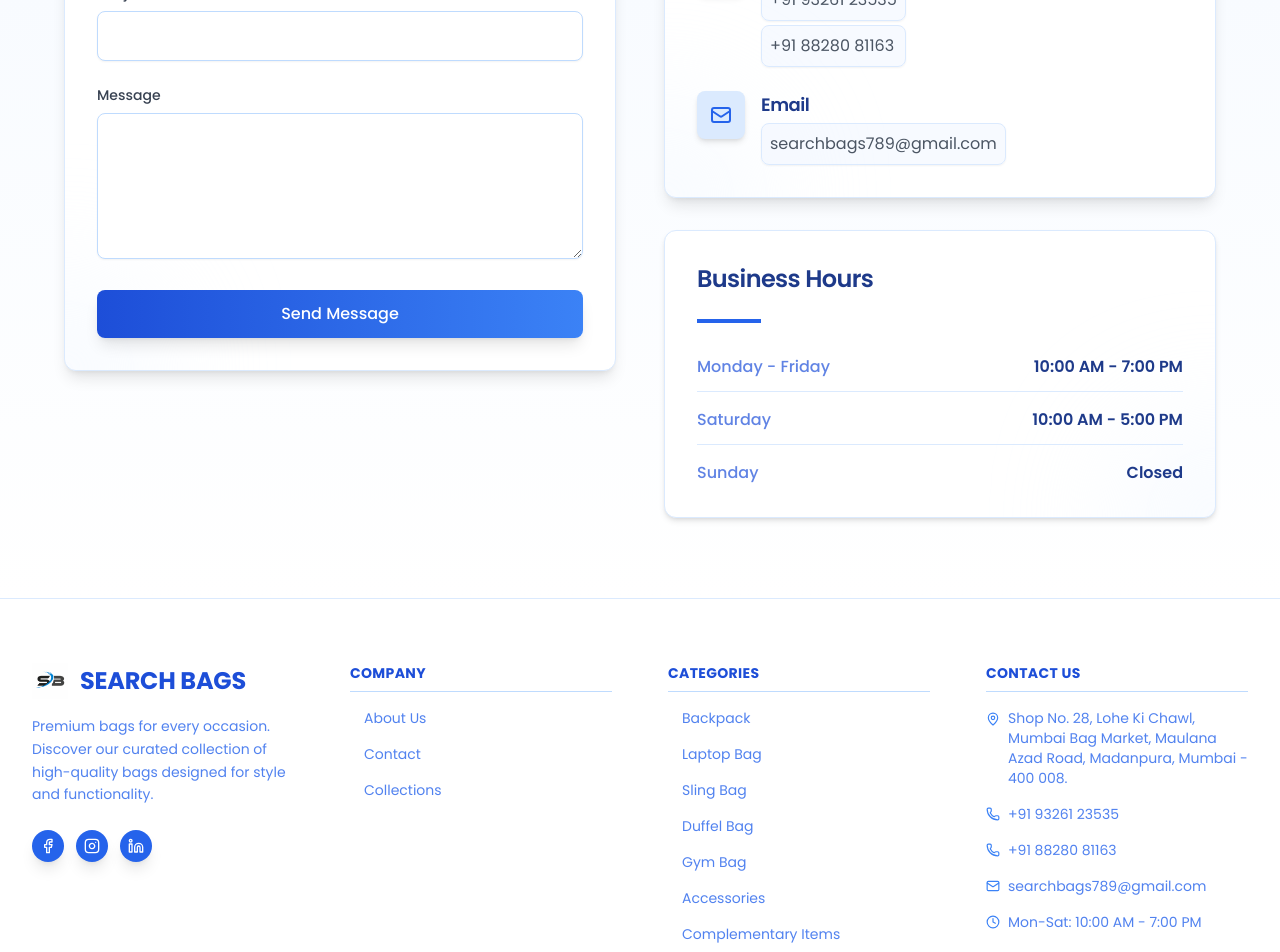
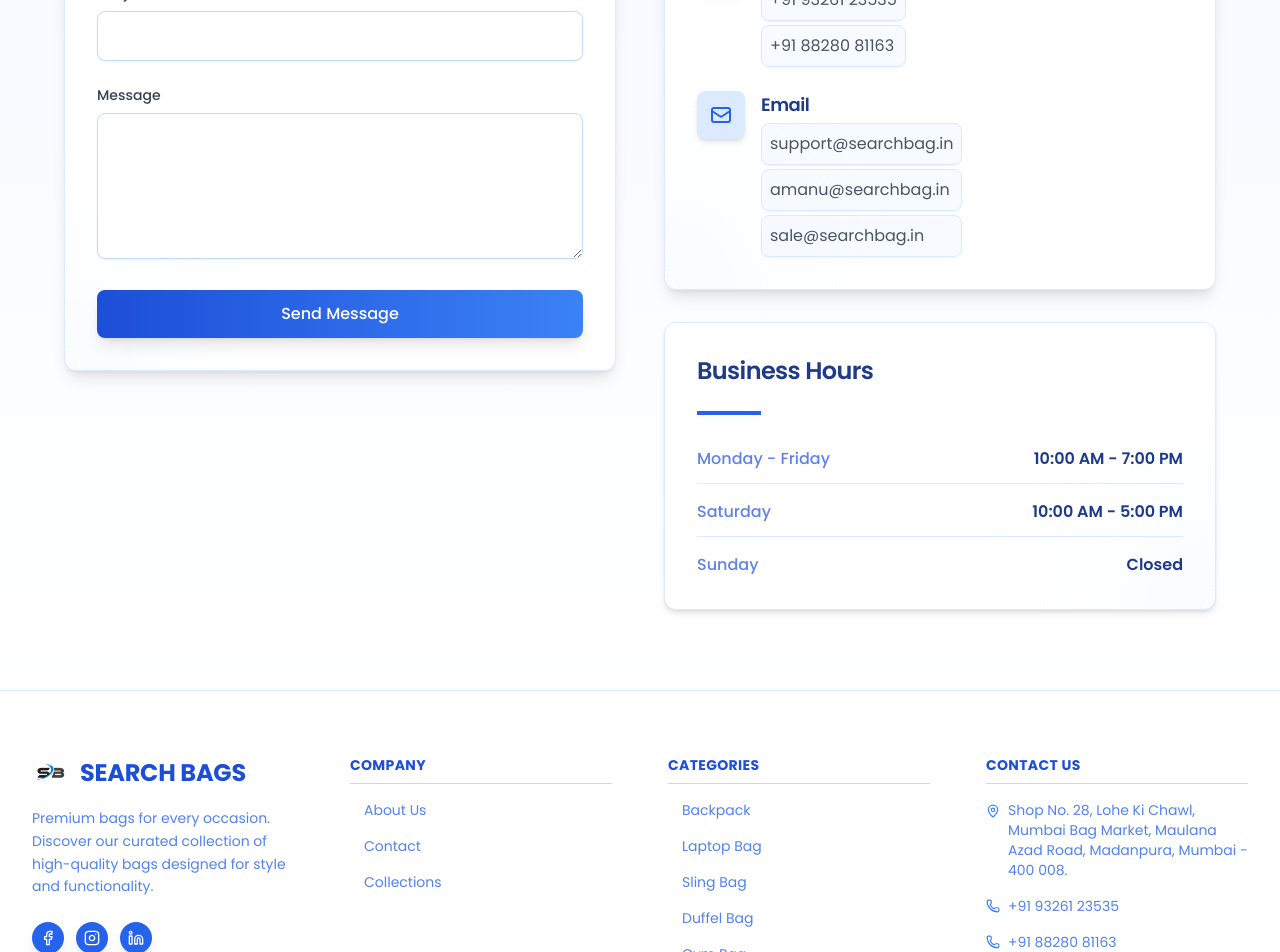
Before and after one commit to CODEWITHAMANU/SearchBag.in, a Next.js app: page /contact in a window 1280 px wide. Shown: the part 900-1852 px from the top of the page. Built offline with nearby package versions, Linux system fonts and the light colour scheme; no server answers; the database is empty.

Commit message:
fix changes final

```diff
--- a/app/contact/page.jsx
+++ b/app/contact/page.jsx
@@ -282,8 +282,14 @@ const ContactPage = () => {
                         <h3 className="text-base sm:text-lg font-heading font-semibold text-blue-900 mb-0.5 sm:mb-1">
                           Email
                         </h3>
-                        <a href="mailto:searchbags789@gmail.com" className="block p-2 mt-1 text-sm text-gray-600 rounded-lg border border-blue-100 shadow-sm transition-colors duration-200 sm:text-base hover:text-blue-600 font-body bg-blue-50/50">
-                          searchbags789@gmail.com
+                        <a href="mailto:support@searchbag.in" className="block p-2 mt-1 text-sm text-gray-600 rounded-lg border border-blue-100 shadow-sm transition-colors duration-200 sm:text-base hover:text-blue-600 font-body bg-blue-50/50">
+                          support@searchbag.in
+                        </a>
+                        <a href="mailto:amanu@searchbag.in" className="block p-2 mt-1 text-sm text-gray-600 rounded-lg border border-blue-100 shadow-sm transition-colors duration-200 sm:text-base hover:text-blue-600 font-body bg-blue-50/50">
+                          amanu@searchbag.in
+                        </a>
+                        <a href="mailto:sale@searchbag.in" className="block p-2 mt-1 text-sm text-gray-600 rounded-lg border border-blue-100 shadow-sm transition-colors duration-200 sm:text-base hover:text-blue-600 font-body bg-blue-50/50">
+                          sale@searchbag.in
                         </a>
                       </div>
                     </div>
--- a/components/Footer.jsx
+++ b/components/Footer.jsx
@@ -121,7 +121,7 @@ const Footer = () => {
                   href="https://maps.app.goo.gl/TkMbQxgaCfq13wn58"
                   target="_blank"
                   rel="noopener noreferrer"
-                  className="flex items-start text-sm text-blue-600/80 hover:text-blue-700 transition-all duration-200"
+                  className="flex items-start text-sm transition-all duration-200 text-blue-600/80 hover:text-blue-700"
                 >
                   <MapPin size={14} className="flex-shrink-0 mt-1 mr-2 text-blue-500" />
                   <span>Shop No. 28, Lohe Ki Chawl, Mumbai Bag Market, Maulana Azad Road, Madanpura, Mumbai - 400 008.</span>
@@ -147,11 +147,11 @@ const Footer = () => {
               </li>
               <li>
                 <a
-                  href="mailto:searchbags789@gmail.com"
+                  href="mailto:support@searchbag.in"
                   className="flex items-center text-sm transition-all duration-200 text-blue-600/80 hover:text-blue-700"
                 >
                   <Mail size={14} className="flex-shrink-0 mr-2 text-blue-500" />
-                  searchbags789@gmail.com
+                  support@searchbag.in
                 </a>
               </li>
               <li>
--- a/components/Navbar.jsx
+++ b/components/Navbar.jsx
@@ -102,10 +102,10 @@ const Navbar = () => {
           <Phone className="mr-1.5 w-3 h-3" /> +91 88280 81163
         </a>
         <a
-          href="mailto:searchbags789@gmail.com"
+          href="mailto:support@searchbag.in"
           className="flex items-center transition-colors duration-200 hover:text-blue-600"
         >
-          <Mail className="mr-1.5 w-3 h-3" /> searchbags789@gmail.com
+          <Mail className="mr-1.5 w-3 h-3" /> support@searchbag.in
         </a>
       </div>
 
@@ -293,8 +293,8 @@ const Navbar = () => {
             </div>
             <div className="flex gap-2 items-center py-2 text-sm font-medium">
               <Mail className="w-4 h-4 text-blue-500" />
-              <a href="mailto:searchbags789@gmail.com">
-                searchbags789@gmail.com
+              <a href="mailto:support@searchbag.in">
+                support@searchbag.in
               </a>
             </div>
           </div>
```
